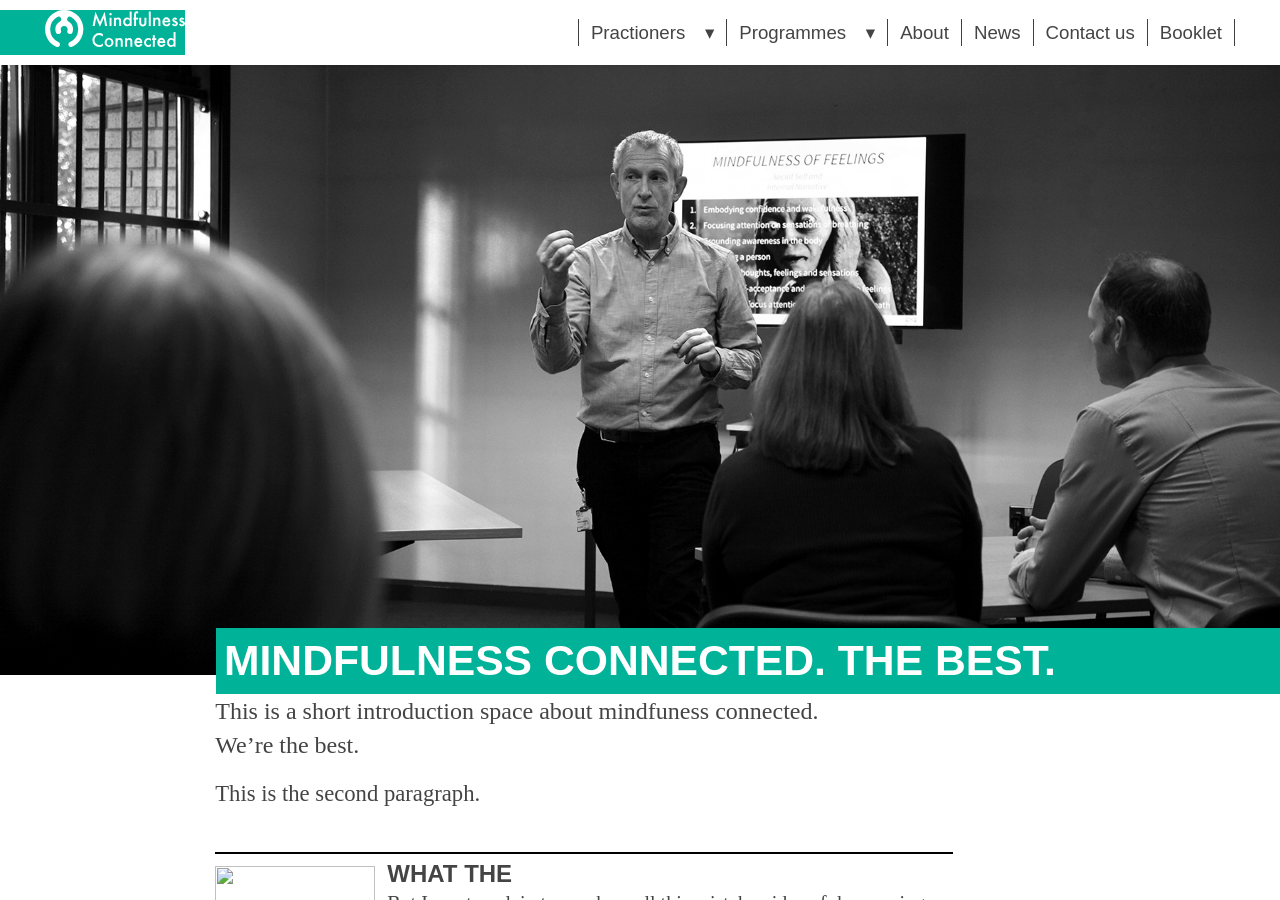
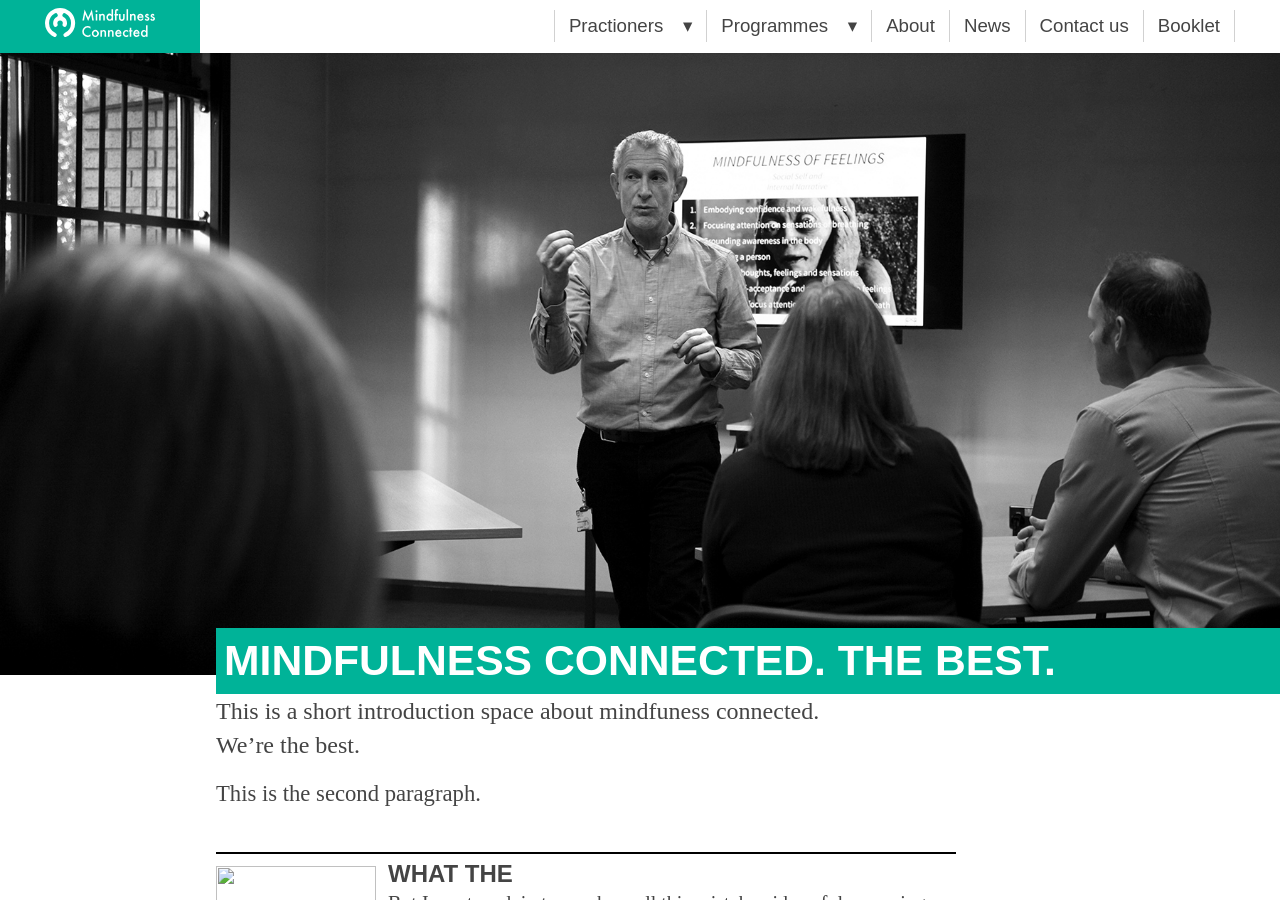
Before and after one commit to emcog/mindfulness-connected, a Jekyll site: the page built from index.md, in a window 1280 px wide and 900 px high. Built offline with Jekyll 4.4.1, drawn with Linux system fonts in a browser that asks for light colours; some web fonts are replaced; comment, search, counter and statistics services are not loaded; some of the changed text lies outside the part shown.

Commit message:
updates to nav

```diff
--- a/_includes/mailchimp__signup-form.html
+++ b/_includes/mailchimp__signup-form.html
@@ -1,4 +1,4 @@
- Begin Mailchimp Signup Form -->
+ <!-- Begin Mailchimp Signup Form -->
 <link href="//cdn-images.mailchimp.com/embedcode/classic-10_7.css" rel="stylesheet" type="text/css">
 <style type="text/css">
 	#mc_embed_signup{background:#fff; clear:left; font:14px Helvetica,Arial,sans-serif; }
--- a/_sass/01-base/_links.scss
+++ b/_sass/01-base/_links.scss
@@ -1,5 +1,4 @@
 .nav__link {
-	padding: 0 12px;
 	color: $brand-primary__dark;
 	@extend %font-size-3;
 }
@@ -8,20 +7,11 @@
 	background: $grey__x-light-tint;
 }
 
-a.nav__link_is-active {
-	// hover: underline border
-}
 
-.nav__top-level,
-//.nav__second-level
-{
-	display: flex
-}
 
-.nav__logo {
-	width: 140px;
-	margin: auto 0;
-}
+.nav__top-level { display: flex }
+
+
 
 nav ul li {
 	list-style: none;
@@ -31,6 +21,7 @@ nav ul li {
 
 nav ul li:hover {
 	// border-top: solid #00B398;
+	background: $grey__x-light-tint;
 }
 
 
@@ -40,14 +31,17 @@ p > a {
 	background-color: $grey__x-light-tint;
 	// text-transform: uppercase;
 	// font-feature-settings: 'caps' 1;
+	// font-feature-settings: 'caps' 1;
 }
 
 
 
 p > a:hover {
-	background: $grey__light-tint;
 	border-bottom: none;
 	text-decoration: none;
 }
 
 a:link { text-decoration: none; }
+
+
+.feed__item_is-horizontal:hover { background: $grey__x-light-tint; }
--- a/_sass/02-molecules/_header.scss
+++ b/_sass/02-molecules/_header.scss
@@ -2,64 +2,64 @@ header{
 	background-color: $white;
 	box-shadow: 0 4px 2px -2px rgba(0,0,0,0.05);
 	position: fixed;
-	height: 65px;
+	// height: 65px;
 	width: 100%;
 	@include transition-1;
 	z-index: 99;
 
-	.inner {
+	// .inner {
 
-		margin: 0 auto;
-		max-width: 1120px;
-		padding: 0 40px;
+		// margin: 0 auto;
+		// max-width: 1120px;
+		// padding: 0 40px;
 
-		.logo {
-			float: left;
-			padding-top: 10px;
+		// .logo {
+			// float: left;
+			// padding-top: 10px;
 
-			img {
-				max-width: 131px;
-				margin-top: 3px;
-			}
-		}
+			// img {
+				// max-width: 131px;
+				// margin-top: 3px;
+			// }
+		// }
 
-		nav {
+		// nav {
 
-			float: right;
-			text-align: right;
+			// float: right;
+			// text-align: right;
 
-			&#main {
+			// &#main {
 
-				ul {
-					line-height: 65px;
-					list-style-type: none;
+				// // ul {
+				// 	line-height: 65px;
+					// list-style-type: none;
 
-					li {
-						display: inline-block;
-						padding: 0 10px;
+					// li {
+						// display: inline-block;
+						// padding: 0 10px;
 
-						&:last-child {
-							padding-right: 0;
-						}
+						// &:last-child {
+							// padding-right: 0;
+						// }
 
-						&.active{
+						// &.active{
 
-							a {
-								color: $brand-primary__green;
-							}
-						}
+							// a {
+								// color: $brand-primary__green;
+							// }
+						// }
 
-						a {
-							color: #000;
-							font-family: $font1;
+						// a {
+							// color: #000;
+							// font-family: $font1;
 							//font-weight: bold;
-							//padding: 10px;
-						}
-					}
-				}
-			}
-		}
-	}
+							// padding: 10px;
+						// }
+					// }
+				// }
+		// 	// }
+		// }
+	// }
 }
 
 // Homepage only
@@ -105,7 +105,7 @@ body.home {
 @include media-upto-990 {
 
 	header {
-		height: 65px;
+		// height: 65px;
 
 		.inner {
 
--- a/_sass/03-organisms/_navbar.scss
+++ b/_sass/03-organisms/_navbar.scss
@@ -1,15 +1,15 @@
 .nav__top-level {
+	@extend %g-12;
 	grid-column: 1/-1;
 	width: 100%;
-	height: 100%;
 	background: white;
-	// background: ;
 }
 
 
 
 
 a.nav_is-left {
+	grid-column: 1/3;
 	align-self: end;
 	padding: 0 0 0 45px;
 	margin: auto 0;
@@ -24,10 +24,11 @@ ul.nav_is-right {
 		// for dropdown
 		position: relative;
 		float: right;
-		border-right: solid 1px;
+		border-right: solid 1px $grey__light-tint;
+		padding: 2px 14px;
 	}
 
-	> li:last-child { border-left: solid 1px; }
+	> li:last-child { border-left: solid 1px $grey__light-tint; }
 
 }
 
@@ -38,10 +39,13 @@ ul.nav__second-level {
 	position: absolute;
 	left: 0;
 	background: white; //todo
+	margin: 12px 0 0 0;
 	padding: 0;
 
 	& > li {
 		float: left;
+		padding: 2px 14px 2px 25px;
+		margin: 0 0 6px 0;
 		width: 100%;
 	}
 }
@@ -57,3 +61,10 @@ ul li ul:hover {
 		color: white;
 	}
 }
+
+
+.nav__logo {
+	width: 110px;
+	margin: auto 0;
+	padding: 8px 0;
+}
```
Also changed, not shown: 2 other files.
